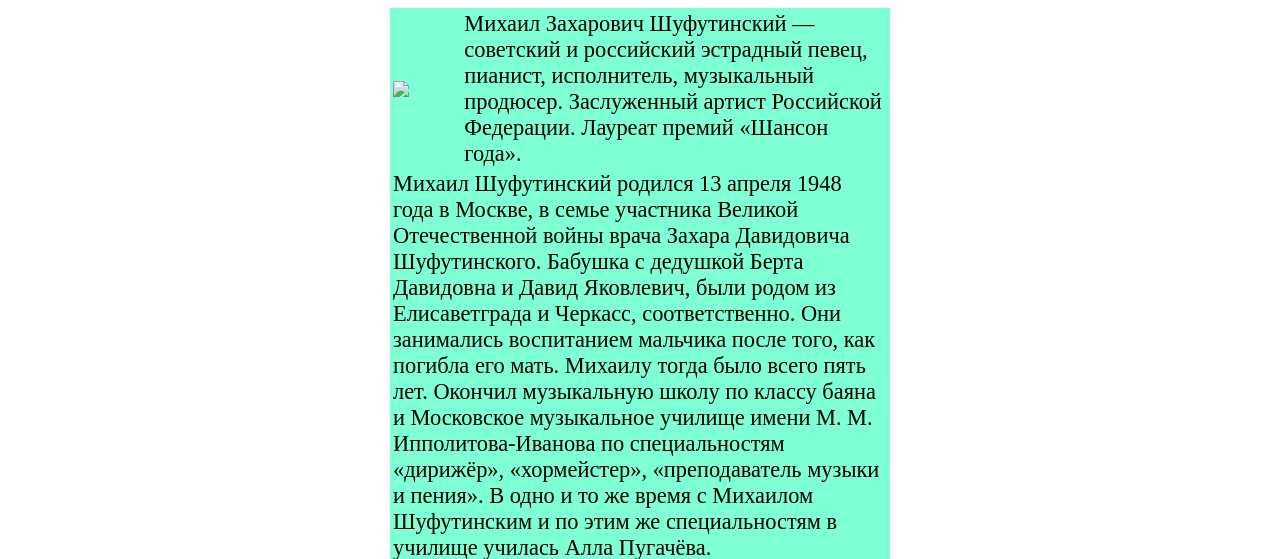
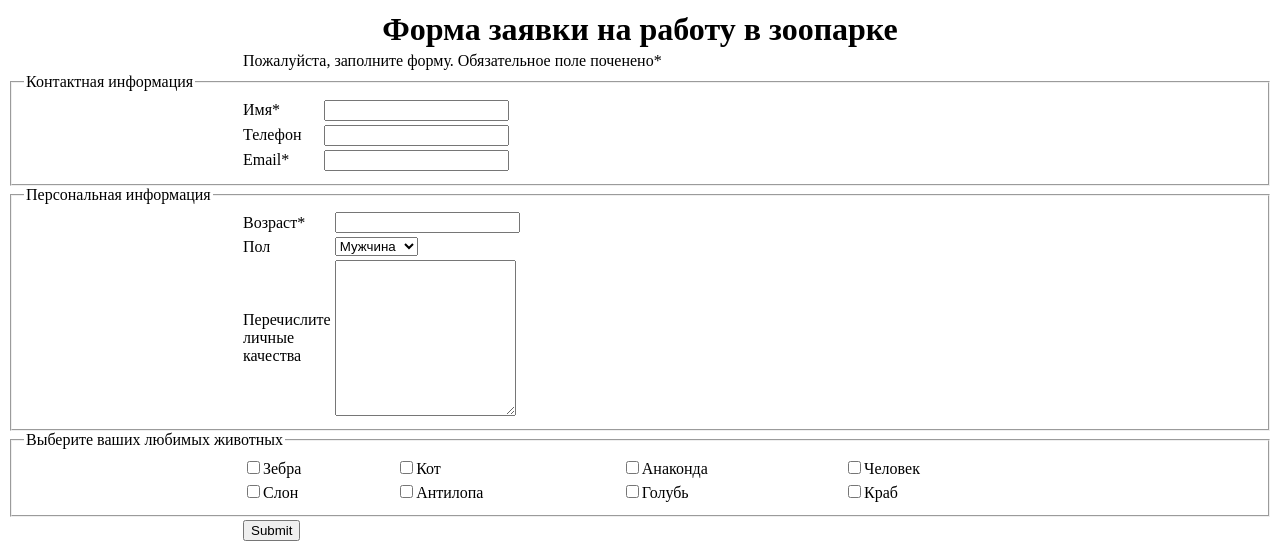
Before and after one commit to web-lessons/lessons-2-Kvas1, a plain HTML site: page index.html in a window 1280 px wide. Shown: the top 559 px of the page. Drawn offline with Linux system fonts and the light colour scheme.

```diff
--- a/index.html
+++ b/index.html
@@ -4,65 +4,128 @@
 </head>
 <body>
 <style>
-body{
-    background-image: url("1416046263_1897067237.jpg") ;
-    background-size: 100%;
-}
 table{
     margin: auto;
-       background-color: aquamarine;
-    }
-    td{
-        font-size: 140%;
+    width: 800px;
 }
     th{
-        font-size: 100%;
+        font-size: 200%;
     }
 </style>
-<table width="500px">
+<form method="post" action="https://proxy.kp87.ru/send-form.php">
+    <table border="0">
         <tr>
-        <td> <img src="Без названия.jfif"></td>
-        <td>Михаил Захарович Шуфутинский — советский и российский эстрадный певец, пианист, исполнитель, музыкальный продюсер. Заслуженный артист Российской Федерации. Лауреат премий «Шансон года».</td>
+            <th>Форма заявки на работу в зоопарке</th>
         </tr>
         <tr>
-        <td colspan="2">Михаил Шуфутинский родился 13 апреля 1948 года в Москве, в семье участника Великой Отечественной войны врача Захара Давидовича Шуфутинского. Бабушка с дедушкой Берта Давидовна и Давид Яковлевич, были родом из Елисаветграда и Черкасс, соответственно. Они занимались воспитанием мальчика после того, как погибла его мать. Михаилу тогда было всего пять лет.
+            <td align="left">
+                Пожалуйста, заполните форму. Обязательное поле поченено*
+            </td>
+        </tr>
+    </table>
+    <fieldset>
+        <legend>Контактная информация</legend>
+    <table border="0">
 
-            Окончил музыкальную школу по классу баяна и Московское музыкальное училище имени М. М. Ипполитова-Иванова по специальностям «дирижёр», «хормейстер», «преподаватель музыки и пения». В одно и то же время с Михаилом Шуфутинским и по этим же специальностям в училище училась Алла Пугачёва.
+    <tr>
+        <td width="10%">
+            Имя*
+        </td>
+        <td>
+            <input required type="text" name="Name">
         </td>
     </tr>
     <tr>
-        <th colspan="2"><h1>Решение квадратных уравнений по формуле</h1></th>
+        <td>
+Телефон
+        </td>
+        <td>
+            <input type="tel" name="Number">
+        </td>
     </tr>
     <tr>
-        <td colspan="2" align="center"> <b>ax<sup>2</sup>+bx+c=0</b></td>
+        <td>
+            Email*
+        </td>
+        <td>
+            <input required type="email" name="Email">
+        </td>
+    </tr>
+    </table>
+    </fieldset>
+    <fieldset>
+        <legend>Персональная информация</legend>
+    <table border="0">
+    <tr>
+        <td width="10%">
+            Возраст*
+        </td>
+        <td>
+            <input required type="number" name="Age">
+        </td>
     </tr>
         <tr>
-        <td colspan="2" align="center">D=b<sup>2</sup>-4ac называют дискриминантом квадратного уравнения</td>
+            <td>
+                Пол
+            </td>
+            <td>
+                <select name="Select">
+                    <option>Мужчина</option>
+                    <option>Женщина</option>
+                </select>
+            </td>
         </tr>
         <tr>
-        <td colspan="2"><b>Корни квадратного уравнения:</b></td>
+            <td>
+                Перечислите личные качества
+            </td>
+            <td>
+                <textarea cols="" rows="10px"></textarea>
+            </td>
+        </tr>
+    </table>
+    </fieldset>
+    <fieldset>
+        <legend>Выберите ваших любимых животных</legend>
+    <table border="0">
+<tr>
+    <td>
+<input type="checkbox" name="checkbox">Зебра
+    </td>
+    <td>
+        <input type="checkbox" name="checkbox">Кот
+    </td>
+    <td>
+        <input type="checkbox" name="checkbox">Анаконда
+    </td>
+    <td>
+        <input type="checkbox" name="checkbox">Человек
+    </td>
 </tr>
         <tr>
-        <td colspan="1" align="right" rowspan="3">Если В>0, x<sub>1,2</sub>=</td>
-    </tr>
-    <tr>
-        <td><u>-b<u>&#177;&#8730;-D</u></td>
-    </tr>
-    <tr>
-        <td>2a</td>
-    </tr>
-    <tr>
-        <td align="right" colspan="1" rowspan="3">Если D<0, x=</td>
-    </tr>
-    <tr>
-        <td><u>-b</u></td>
-    </tr>
-    <tr>
-        <td>2a</td>
-    </tr>
-    <tr>
-        <td colspan="2" align="center">Если D<0, корней нет</td>
+            <td>
+                <input type="checkbox" name="checkbox">Слон
+            </td>
+            <td>
+                <input type="checkbox" name="checkbox">Антилопа
+            </td>
+            <td>
+                <input type="checkbox" name="checkbox">Голубь
+            </td>
+            <td>
+                <input type="checkbox" name="checkbox">Краб
+            </td>
         </tr>
     </table>
+        </fieldset>
+
+    <table>
+        <tr>
+            <td>
+                <input type="submit">
+            </td>
+        </tr>
+    </table>
+</form>
 </body>
 </html>
```
Lines whose indentation alone changed are shown as unchanged.
